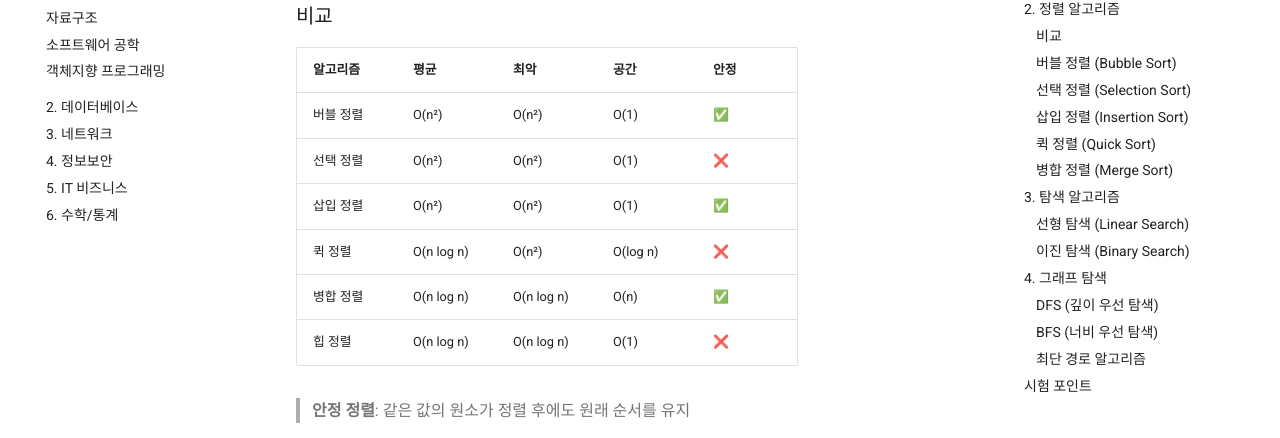
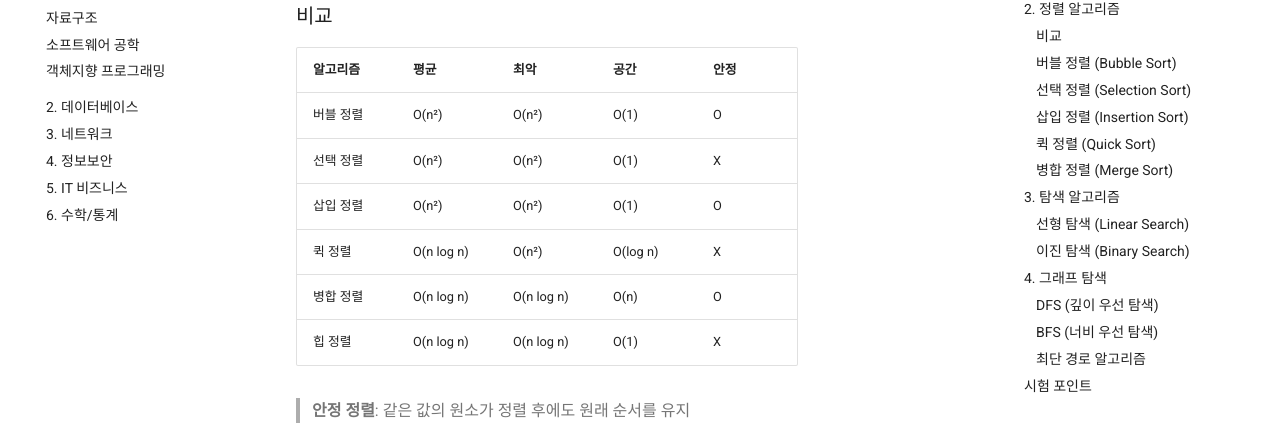
Before and after one commit to hundredman/cs-study, an MkDocs documentation site: the page built from docs/TOPCIT/01_소프트웨어개발/01_알고리즘.md, in a window 1280 px wide and 900 px high, scrolled down 706 px. Shown: the part 153-591 px from the top of the window. Built offline with MkDocs 1.6.1 and Material for MkDocs 9.7.7, drawn with Linux system fonts in a browser that asks for light colours; comment, search, counter and statistics services are not loaded.

```diff
--- a/docs/TOPCIT/01_소프트웨어개발/01_알고리즘.md
+++ b/docs/TOPCIT/01_소프트웨어개발/01_알고리즘.md
@@ -25,12 +25,12 @@
 
 | 알고리즘 | 평균 | 최악 | 공간 | 안정 |
 |----------|------|------|------|------|
-| 버블 정렬 | O(n²) | O(n²) | O(1) | ✅ |
-| 선택 정렬 | O(n²) | O(n²) | O(1) | ❌ |
-| 삽입 정렬 | O(n²) | O(n²) | O(1) | ✅ |
-| 퀵 정렬 | O(n log n) | O(n²) | O(log n) | ❌ |
-| 병합 정렬 | O(n log n) | O(n log n) | O(n) | ✅ |
-| 힙 정렬 | O(n log n) | O(n log n) | O(1) | ❌ |
+| 버블 정렬 | O(n²) | O(n²) | O(1) | O |
+| 선택 정렬 | O(n²) | O(n²) | O(1) | X |
+| 삽입 정렬 | O(n²) | O(n²) | O(1) | O |
+| 퀵 정렬 | O(n log n) | O(n²) | O(log n) | X |
+| 병합 정렬 | O(n log n) | O(n log n) | O(n) | O |
+| 힙 정렬 | O(n log n) | O(n log n) | O(1) | X |
 
 > **안정 정렬**: 같은 값의 원소가 정렬 후에도 원래 순서를 유지
 
@@ -148,9 +148,9 @@ BFS 순서: 1 → 2 → 3 → 4 → 5
 
 | 알고리즘 | 음수 가중치 | 시간복잡도 | 용도 |
 |----------|------------|-----------|------|
-| 다익스트라 | ❌ | O(n²) | 단일 출발점 |
-| 벨만-포드 | ✅ | O(VE) | 음수 가중치 허용 |
-| 플로이드-워셜 | ✅ | O(n³) | 모든 쌍 최단경로 |
+| 다익스트라 | X | O(n²) | 단일 출발점 |
+| 벨만-포드 | O | O(VE) | 음수 가중치 허용 |
+| 플로이드-워셜 | O | O(n³) | 모든 쌍 최단경로 |
 
 ---
 
```
